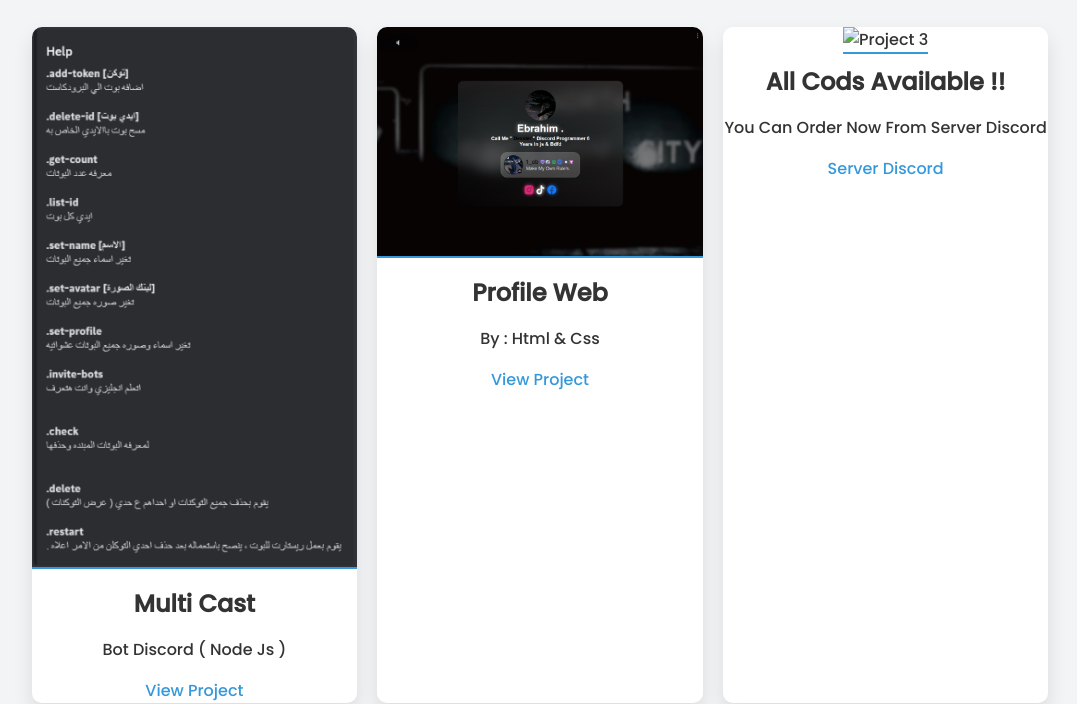
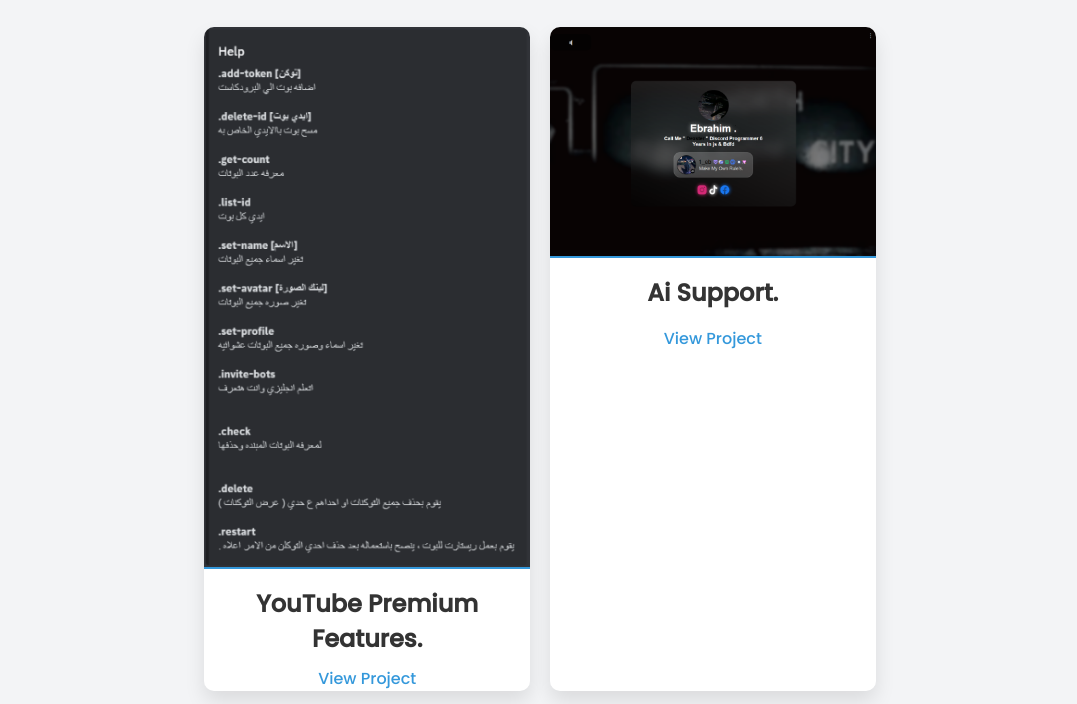
Before and after one commit to 1Dexster1/DexsterWeb, a plain HTML site: page cv.html in a window 1280 px wide. Shown: the part 648-1352 px from the top of the page, without its empty margins (100-1177 px from the left). Drawn offline with nearby package versions, Linux system fonts and the light colour scheme.

Commit message:
Update cv.html

```diff
--- a/cv.html
+++ b/cv.html
@@ -162,23 +162,17 @@
             <div class="portfolio-grid">
                 <div class="portfolio-item">
                     <img src="project1.jpg" alt="Project 1">
-                    <h3>Multi Cast</h3>
-                    <p>Bot Discord ( Node Js )</p>
+                    <h3>YouTube Premium Features.</h3>
+
                     <a href="#">View Project</a>
                 </div>
                 <div class="portfolio-item">
                     <img src="project2.jpg" alt="Project 2">
-                    <h3>Profile Web</h3>
-                    <p>By : Html & Css </p>
+                    <h3>Ai Support.</h3>
+                    <p></p>
                     <a href="#">View Project</a>
                 </div>
-                <div class="portfolio-item">
-                    <img src="project3.jpg" alt="Project 3">
-                    <h3>All Cods Available !! </h3>
-                    <p>You Can Order Now From Server Discord </p>
-                    <a href="#contact">Server Discord</a>
 
-                </div>
             </div>
         </section>
 
```
